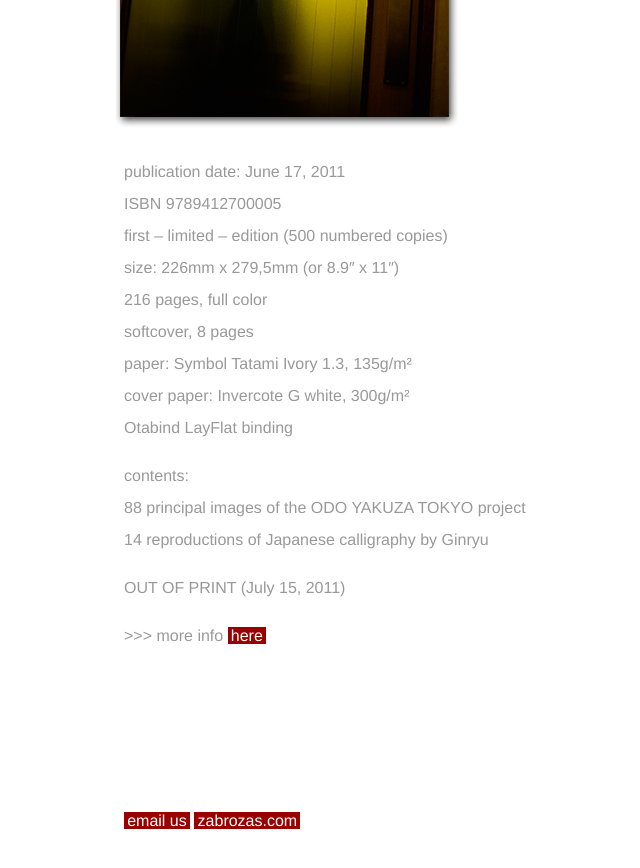
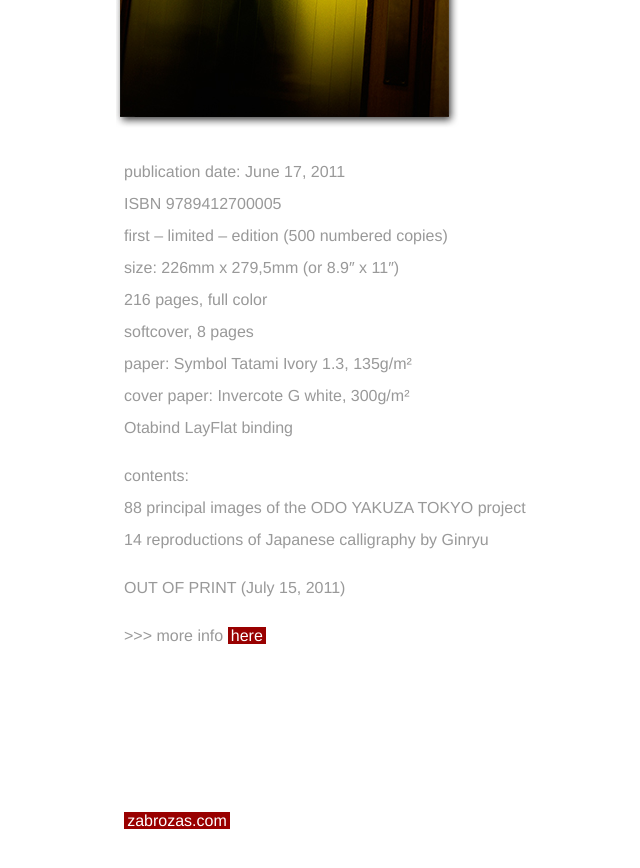
Before and after one commit to antonkusters/zabrozas.github.io, a Jekyll site: the page built from index.html, in a window 1280 px wide and 900 px high, scrolled down 4168 px. Shown: the top 868 px of the window, without its empty margins (4-644 px from the left). Built offline with Jekyll 4.4.1, drawn with Linux system fonts in a browser that asks for light colours.

Commit message:
Update default.html

```diff
--- a/_layouts/default.html
+++ b/_layouts/default.html
@@ -13,9 +13,8 @@
 			</div><!-- /.container -->
 			<footer>
 	    		<ul>
-	        		<li><a href="mailto:anton@zabrozas.com">email us</a></li>
 	        		<li><a href="https://zabrozas.com">zabrozas.com</a></li>
-				</ul>
+			</ul>
 			</footer>
 		</body>
 	</html>
```
